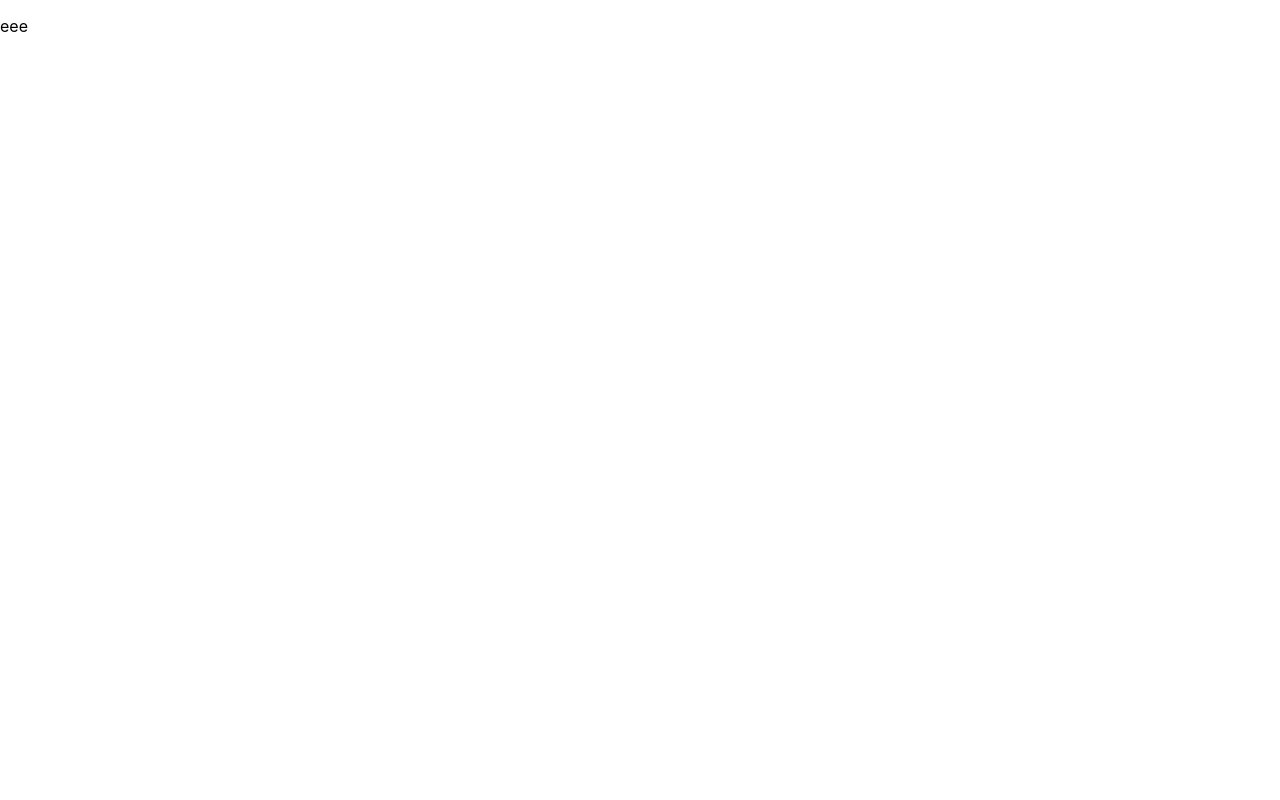
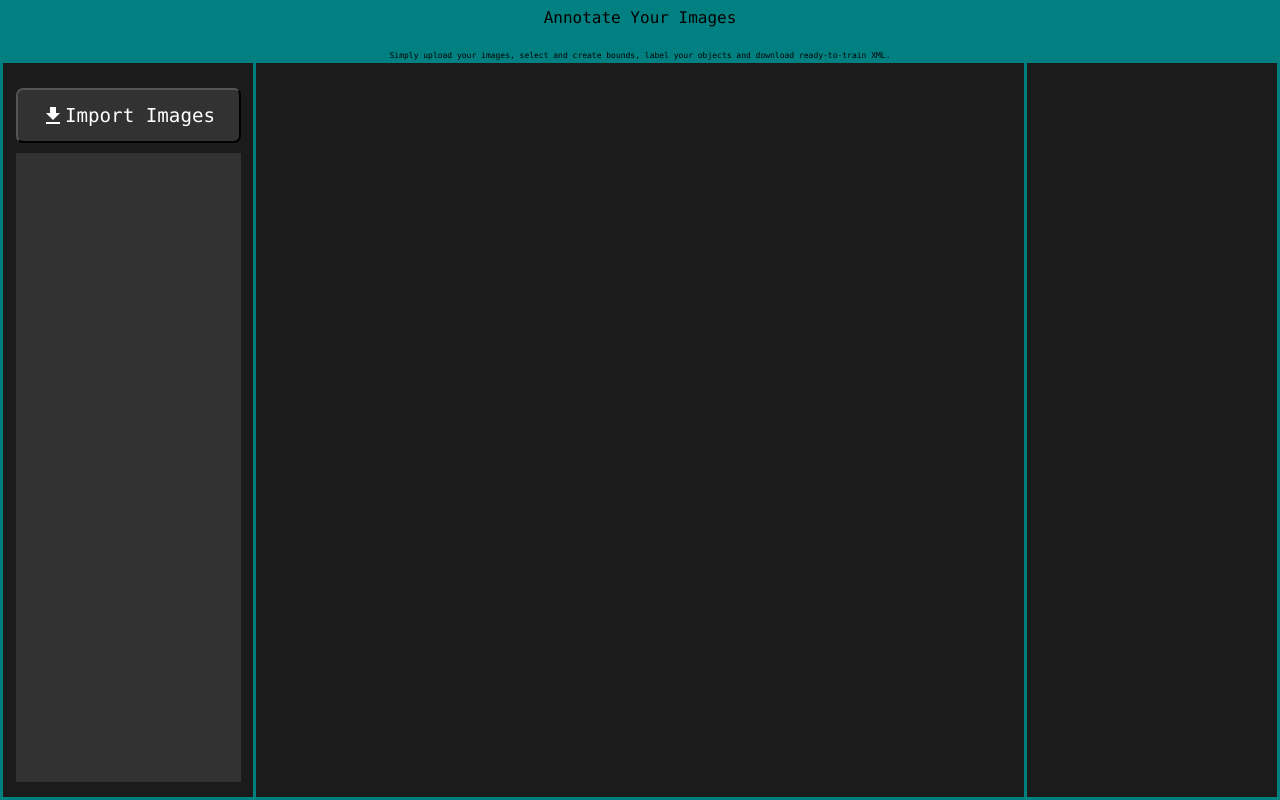
Before and after one commit to MichaelPhillips1/PhotoAnnotation, a React (Create React App) app in the folder photoannotation/: page / in a window 1280 px wide. Built offline with nearby package versions, Linux system fonts and the light colour scheme.

Commit message:
initial commit

```diff
--- a/photoannotation/src/index.css
+++ /dev/null
@@ -1,13 +0,0 @@
-body {
-  margin: 0;
-  font-family: -apple-system, BlinkMacSystemFont, 'Segoe UI', 'Roboto', 'Oxygen',
-    'Ubuntu', 'Cantarell', 'Fira Sans', 'Droid Sans', 'Helvetica Neue',
-    sans-serif;
-  -webkit-font-smoothing: antialiased;
-  -moz-osx-font-smoothing: grayscale;
-}
-
-code {
-  font-family: source-code-pro, Menlo, Monaco, Consolas, 'Courier New',
-    monospace;
-}
--- a/photoannotation/src/index.js
+++ b/photoannotation/src/index.js
@@ -1,10 +1,12 @@
-import React from 'react';
+import React, { useState } from 'react';
 import ReactDOM from 'react-dom/client';
-import './index.css';
+import './styles/index.css';
+import App from './js/App'
+
 
 const root = ReactDOM.createRoot(document.getElementById('root'));
 root.render(
   <React.StrictMode>
-    <p>eee</p>
+    <App/>
   </React.StrictMode>
 );
--- /dev/null
+++ b/photoannotation/src/js/App.js
@@ -0,0 +1,24 @@
+
+import React, { useState } from 'react';
+import HeaderBar from './HeaderBar';
+import ImageBar from './ImageBar'
+import ImageDisplay from './ImageDisplay';
+import LabelBar from './LabelBar'
+
+function App() {
+    const [imagePath, setImagePath] = useState(null);
+    const [coords, setCoords] = useState([]);
+    const [dimensions, setDimensions] = useState([]);
+    const [imageName, setImageName]= useState(null)
+
+    return <>
+        <HeaderBar />
+        <div id='BodyContainerDiv'>
+            <ImageBar setImagePath={setImagePath} setCoords={setCoords} setImageName={setImageName} />
+            <ImageDisplay imagePath={imagePath} setCoords={setCoords} coords={coords} setDimensions={setDimensions} dimensions={dimensions} />
+            <LabelBar setCoords={setCoords} coords={coords} dimensions={dimensions} imageName={imageName} />
+        </div>
+    </>
+}
+
+export default App;
--- /dev/null
+++ b/photoannotation/src/js/HeaderBar.js
@@ -0,0 +1,9 @@
+
+function HeaderBar() {
+    return <div id="HeaderBarDiv">
+        <p id="HeaderTitle">Annotate Your Images</p>
+        <p id="HeaderSubtitle">Simply upload your images, select and create bounds, label your objects and download ready-to-train XML.</p>
+    </div>
+}
+
+export default HeaderBar;
--- /dev/null
+++ b/photoannotation/src/js/ImageBar.js
@@ -0,0 +1,40 @@
+import DownloadIcon from '@mui/icons-material/Download';
+import ImageBarItem from './ImageBarItem';
+import React, { useRef, useState } from 'react';
+
+function ImageBar(props) {
+
+    const [ImageBarItems, setImageBarItems] = useState([]);
+    const fileInputRef = useRef(null);
+
+    const handleFileUploadClick = () => {
+        fileInputRef.current.click();
+    }
+    const handleFileChanges = (e) => {
+        let ImageBarItemHolder = [];
+        Array.from(e.target.files).forEach((element, index) => {
+            let imageUrl = URL.createObjectURL(element);
+            let tempBarItemElement = <ImageBarItem onClick={() => imageClicked(element.name, imageUrl)} imagePath={imageUrl} imageName={element.name} key={index} />
+            ImageBarItemHolder.push(tempBarItemElement)
+        });
+        setImageBarItems(ImageBarItemHolder)
+    }
+
+    const imageClicked = (image, url) => {
+        props.setImagePath(url)
+        props.setCoords([])
+        props.setImageName(image)
+    }
+
+    return <div id="ImageBarDiv">
+        <button id="ImportImagesButton" onClick={handleFileUploadClick}>
+            <input type="file" style={{ display: 'none' }} ref={fileInputRef} onChange={handleFileChanges} multiple accept="image/*"/>
+            <DownloadIcon /><p id="ImportImagesLabel">Import Images</p>
+        </button>
+        <div id="ImageBarList">
+            {ImageBarItems}
+        </div>
+    </div>
+}
+
+export default ImageBar;
--- /dev/null
+++ b/photoannotation/src/js/ImageBarItem.js
@@ -0,0 +1,8 @@
+
+function ImageBarItem(props) {
+    return <div onClick={props.onClick} className="ImageBarItem">
+        <img className="ImageBarItemIcon" src={props.imagePath}></img><p>{props.imageName}</p>
+    </div>
+}
+
+export default ImageBarItem
--- /dev/null
+++ b/photoannotation/src/js/ImageDisplay.js
@@ -0,0 +1,29 @@
+import { useState } from "react";
+
+function ImageDisplay(props) {
+
+    function onClickHandler(e) {
+        let rect = e.target.getBoundingClientRect();
+        let x = ((e.clientX - rect.left) / e.target.offsetWidth) * props.dimensions[1];
+        let y = ((e.clientY - rect.top) / e.target.offsetHeight) * props.dimensions[0];
+        if (props.coords.length == 2) {
+            props.setCoords([[x, y]]);
+        }
+        else {
+            props.setCoords([...props.coords, [x, y]]);
+        }
+    }
+
+    function updateDimensions(e) {
+        const { naturalHeight, naturalWidth } = e.target;
+        props.setDimensions([naturalHeight, naturalWidth])
+    }
+
+    return <div id="ImageDisplayDiv">
+        {props.imagePath == null ? <></> :
+            <img id="DisplayedImage" onLoad={updateDimensions} onClick={onClickHandler} src={props.imagePath}></img>
+        }
+    </div>
+}
+
+export default ImageDisplay;
--- /dev/null
+++ b/photoannotation/src/js/LabelBar.js
@@ -0,0 +1,59 @@
+import React, { useRef, useState } from 'react';
+
+function LabelBar(props) {
+
+    const [label, setLabel] = useState("default");
+    const [depth, setDepth] = useState("3");
+
+    function downloadImageXML() {
+        let xmltext =
+        `
+        <annotation>
+            <size>
+                <width>${props.dimensions[1]}</width>
+                <height>${props.dimensions[0]}</height>
+                <depth>${depth}</depth>
+            </size>
+            <object>
+                <name>${label}</name>
+                <bndbox>
+                    <xmin>${props.coords[0][0]}</xmin>
+                    <ymin>${props.coords[0][1]}</ymin>
+                    <xmax>${props.coords[1][0]}</xmax>
+                    <ymax>${props.coords[1][1]}</ymax>
+                </bndbox>
+            </object>
+        </annotation>
+        `
+
+        let filename = props.imageName + crypto.randomUUID();
+        let pom = document.createElement('a');
+        let bb = new Blob([xmltext], {type: 'text/plain'});
+
+        pom.setAttribute('href', window.URL.createObjectURL(bb));
+        pom.setAttribute('download', filename);
+
+        pom.dataset.downloadurl = ['text/plain', pom.download, pom.href].join(':');
+        pom.draggable = true;
+        pom.classList.add('dragout');
+        pom.click();
+    }
+
+    return <div id="LabelBarDiv">
+        {props.coords == null || props.coords.length == 0 || props.coords.length == 1
+            ? <></> :
+            <div id="LabelBarContents">
+                <p id="BoundingCoordinatesTitle">Bounding Coordinates</p>
+                <p className = "CoordinateLabel">X1 Coordinate</p><input className = "CoordinateInput" value={props.coords[0][0]}></input>
+                <p className = "CoordinateLabel">y1 Coordinate</p><input className = "CoordinateInput" value={props.coords[0][1]}></input>
+                <p className = "CoordinateLabel">X2 Coordinate</p><input className = "CoordinateInput" value={props.coords[1][0]}></input>
+                <p className = "CoordinateLabel">Y2 Coordinate</p><input className = "CoordinateInput" value={props.coords[1][1]}></input>
+                <p className="CoordinateLabel">Enter a label</p><input onChange={(e) => setLabel(e.target.value)} className="CoordinateInput"></input>
+                <p className = "CoordinateLabel">Enter image depth</p><input onChange={(e) => setDepth(e.target.value)} className = "CoordinateInput"></input>
+                <button id="DownloadXMLButton" onClick={downloadImageXML}>Download XML Sheet For Image</button>
+            </div>
+        }
+    </div>
+}
+
+export default LabelBar;
--- /dev/null
+++ b/photoannotation/src/styles/index.css
@@ -0,0 +1,167 @@
+body {
+  margin: 0;
+  width: 100vw;
+  height: 100vh;
+ font-family: source-code-pro, Menlo, Monaco, Consolas, 'Courier New',
+    monospace;
+  -webkit-font-smoothing: antialiased;
+  -moz-osx-font-smoothing: grayscale;
+}
+
+code {
+  font-family: source-code-pro, Menlo, Monaco, Consolas, 'Courier New',
+    monospace;
+}
+
+#HeaderBarDiv{
+  width: 100vw;
+  height: 7.5vh;
+  display: flex;
+  flex-direction: column;
+  align-items: center;
+  justify-content: center;
+  background-color: teal;
+}
+
+#HeaderTitle{
+  font-size: 2vh;
+}
+#HeaderSubtitle{
+  font-size: 1vh;
+}
+
+#BodyContainerDiv{
+  width: 100vw;
+  display: flex;
+  flex-direction: row;
+}
+
+#ImageBarDiv{
+  display: flex;
+  flex-direction: column;
+  justify-content: center;
+  align-items: center;
+  background-color: rgb(27, 27, 27);
+  width: calc(20vw - 6px);
+  height: calc(92.5vh - 6px);
+  border: 3px solid teal;
+}
+
+#ImportImagesButton{
+  width: 90%;
+  height: 7.5%;
+  margin-top: 10px;
+  display: flex;
+  justify-content: center;
+  align-items: center;
+  background-color: rgb(50, 50, 50);
+  border-radius: 7px;
+  color: white;
+}
+
+#ImportImagesLabel{
+  font-family: source-code-pro, Menlo, Monaco, Consolas, 'Courier New',
+    monospace;
+  font-size: 1.5vw;
+}
+
+#ImageBarList{
+  display: flex;
+  width: 90%;
+  flex-direction: column;
+  align-items: center;
+  overflow-y: scroll;
+  height: calc(100% - (7.5% + 50px));
+  margin-top: 10px;
+  background-color: rgb(50, 50, 50);
+
+}::-webkit-scrollbar{
+  display: none;
+}
+
+.ImageBarItem{
+  display: flex;
+  width: 90%;
+  height: fit-content;
+  margin-top: 10px;
+  border-radius: 5px;
+  background-color: rgb(70, 70, 70);
+  color: white;
+  line-break: anywhere;
+}
+
+.ImageBarItemIcon{
+  border-radius: 5px;
+  width: 20%;
+  margin: 5px;
+  border: 1px solid rgb(27, 27, 27);
+}
+
+#ImageDisplayDiv{
+  display: flex;
+  width: 60vw;
+  height: calc(92.5vh - 6px);
+  justify-content: center;
+  align-items: center;
+  border-bottom: 3px solid teal;
+  border-top: 3px solid teal;
+  background-color: rgb(27, 27, 27);
+}
+
+#DisplayedImage{
+  max-height: 95%;
+  width: 95% !important;
+  border: 2px solid rgb(27, 27, 27);
+}
+
+#LabelBarDiv{
+  background-color: rgb(27, 27, 27);
+  height: calc(92.5vh - 6px);
+  width: calc(20vw - 6px);
+  display: flex;
+  justify-content: center;
+  align-items: center;
+  overflow: scroll;
+  border: 3px solid teal;
+  color: white;
+}
+
+#LabelBarContents{
+  display: flex;
+  flex-direction: column;
+  justify-content: center;
+  align-items: center;
+  height: inherit;
+  width: 90%;
+}
+
+#BoundingCoordinatesTitle{
+  font-size: 2vw;
+  text-align: center;
+  font-weight: bold;
+}
+
+.CoordinateLabel{
+  color: white;
+  margin: 2.5%;
+  text-align: center;
+  font-size: 1vw;
+}
+
+.CoordinateInput{
+  background-color: rgb(50,50,50);
+  border-radius: 5px;
+  font-size: 1vw;
+  text-align: center;
+  color: white;
+  width: 40%;
+}
+
+#DownloadXMLButton{
+  width: 40%;
+  height: 5%;
+  margin: 5%;
+  background-color: rgb(50, 50, 50);
+  color: white;
+  text-align: center;
+}
```
